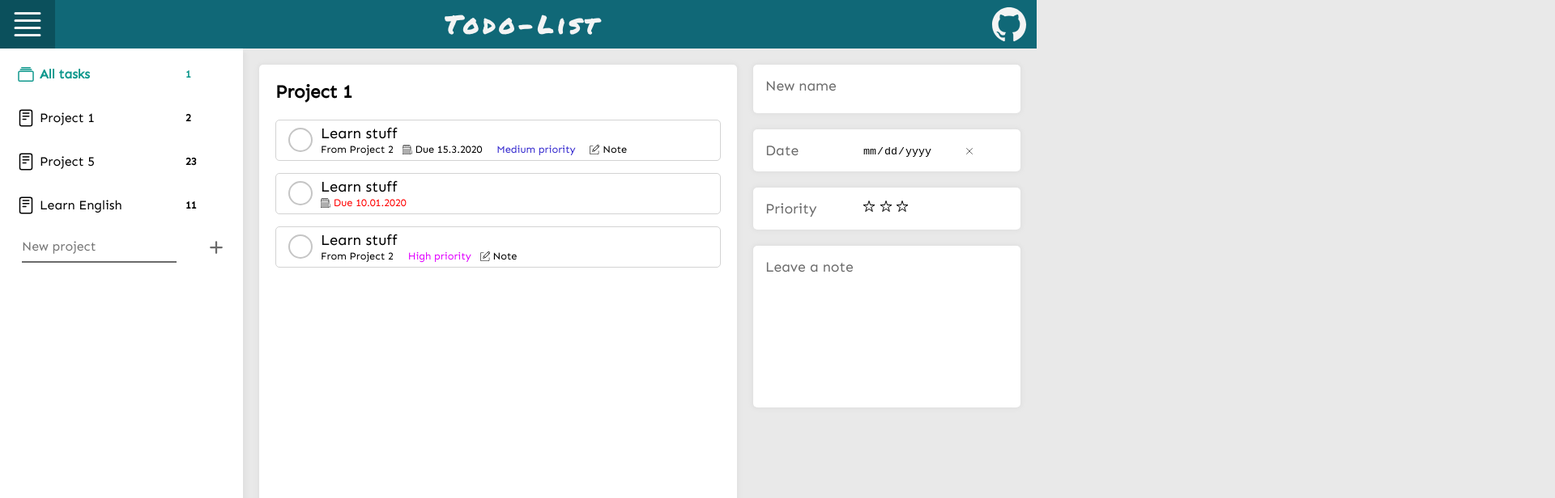
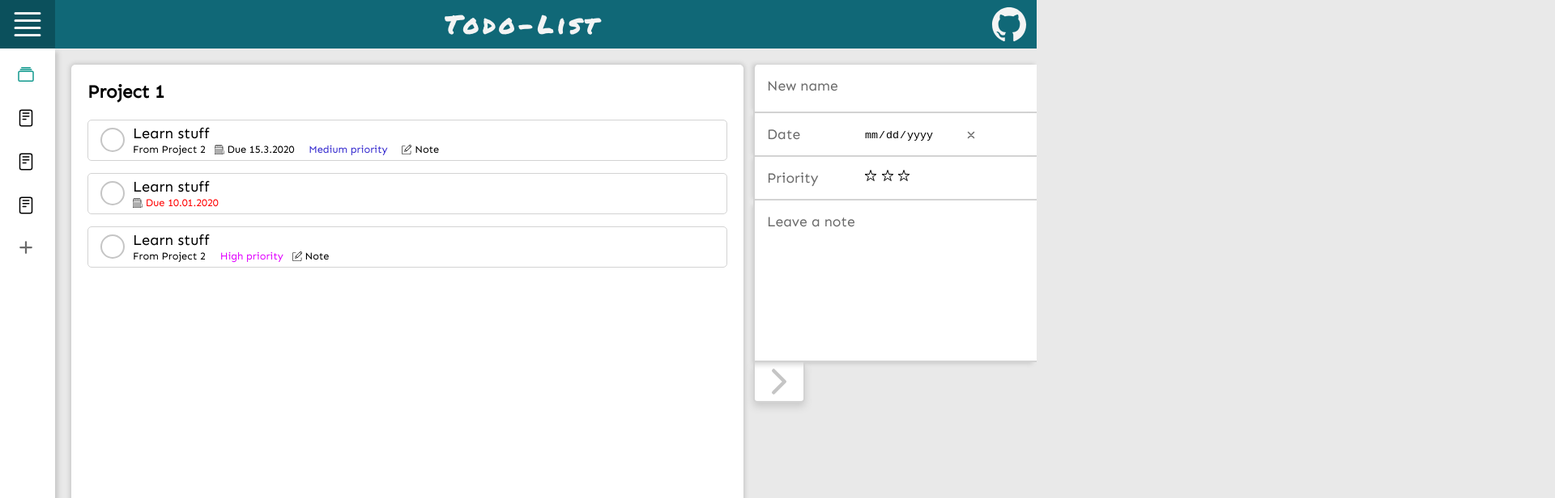
Before and after one commit to AlexRedwood/todolist2, a website built with webpack: page src/HTML/template.html in a window 1280 px wide. Both pictures are taken after a click on the element 34 px from the left and 30 px from the top of the page. Shown: the top 616 px of the page at 81% size, 1920 px wide, since content can reach past the window. Built offline with nearby package versions, Linux system fonts and the light colour scheme.

Commit message:
Add style.js, hideToLeft button and interaction.

```diff
--- a/src/HTML/template.html
+++ b/src/HTML/template.html
@@ -28,15 +28,19 @@
             <span class="project-icon">
               <ion-icon name="albums-outline"></ion-icon>
             </span>
+            <div class="project-title-count-container">
               <span class="project-name">All tasks</span>
               <span class="count-todos">1</span>
+            </div>
           </li>
           <li class="project">
             <span class="project-icon">
               <ion-icon name="reader-outline"></ion-icon>
             </span>
+            <div class="project-title-count-container">
               <span class="project-name">Project 1</span>
               <span class="count-todos">2</span>
+            </div>
             <button type="button" class="delete-project-btn">
               <ion-icon name="close-circle"></ion-icon>
             </button>
@@ -45,8 +49,10 @@
             <span class="project-icon">
               <ion-icon name="reader-outline"></ion-icon>
             </span>
+            <div class="project-title-count-container">
               <span class="project-name">Project 5 </span>
-            <span class="count-todos">23</span>
+              <span class="count-todos">232</span>
+            </div>
             <button type="button" class="delete-project-btn">
               <ion-icon name="close-circle"></ion-icon>
             </button>
@@ -55,8 +61,10 @@
             <span class="project-icon">
               <ion-icon name="reader-outline"></ion-icon>
             </span>
+            <div class="project-title-count-container">
               <span class="project-name">Learn English</span>
               <span class="count-todos">11</span>
+            </div>
             <button type="button" class="delete-project-btn">
               <ion-icon name="close-circle"></ion-icon>
             </button>
@@ -227,6 +235,10 @@
             autocomplete="off"
           ></textarea>
         </div>
+
+        <div id="close-details-btn">
+          <ion-icon name="chevron-forward-outline"></ion-icon>
+        </div>
       </aside>
     </div>
     <script src="https://unpkg.com/ionicons@5.0.0/dist/ionicons.js"></script>
--- a/src/JS/index.js
+++ b/src/JS/index.js
@@ -1,2 +1,6 @@
 import "../SCSS/style.scss";
-import html from "../HTML/template.html";
+import { showProjectContainer } from "./style.js";
+
+document
+  .getElementById("menu-icon")
+  .addEventListener("click", () => showProjectContainer());
--- /dev/null
+++ b/src/JS/style.js
@@ -0,0 +1,42 @@
+function showProjectContainer() {
+  let projectsTitleCountContainer = document.getElementsByClassName(
+    "project-title-count-container"
+  );
+  let inputProject = document.getElementById("new-todo");
+  let deleteButtons = document.getElementsByClassName("delete-project-btn");
+  let content = document.getElementById("content");
+  let submitProjectBtn = document.getElementById("submit-project");
+
+  if (content.classList.contains("hiddenToLeft")) {
+    for (let projectTitleContainer of projectsTitleCountContainer) {
+      projectTitleContainer.style.opacity = "1";
+      projectTitleContainer.style.visibility = "visible";
+    }
+
+    for (let deleteButton of deleteButtons) {
+      deleteButton.style.display = "inline-block";
+    }
+
+    inputProject.style.opacity = "1";
+    inputProject.style.visibility = "visible";
+    submitProjectBtn.style.left = "10px";
+  } else {
+    for (let projectTitleContainer of projectsTitleCountContainer) {
+      projectTitleContainer.style.opacity = "0";
+      projectTitleContainer.style.visibility = "hidden";
+    }
+
+    for (let deleteButton of deleteButtons) {
+      deleteButton.style.display = "none";
+    }
+
+    inputProject.style.opacity = "0";
+    inputProject.style.visibility = "hidden";
+    submitProjectBtn.style.left = "7px";
+  }
+
+  // Toggle animate calss from Animation.scss
+  content.classList.toggle("hiddenToLeft");
+}
+
+export { showProjectContainer };
--- a/src/SCSS/_animation.scss
+++ b/src/SCSS/_animation.scss
@@ -26,3 +26,18 @@
     opacity: 1;
   }
 }
+
+.hiddenToLeft {
+  #project-container {
+    transform: translateX(-232px);
+
+    .project-icon {
+      transform: translateX(+232px);
+    }
+  }
+
+  main {
+    width: calc(100% + 200px);
+    transform: translateX(-232px);
+  }
+}
--- a/src/SCSS/_config.scss
+++ b/src/SCSS/_config.scss
@@ -3,7 +3,7 @@ $menu-icon-bg-color: rgb(11, 80, 92);
 $header-font-color: #f4f4f4;
 
 $body-bg-color: rgb(233, 233, 233);
-$shadows-color: rgb(224, 224, 224);
+$shadows-color: rgb(202, 202, 202);
 
 $project-container-bg-color: #fff;
 $project-hover-bg-color: rgb(240, 240, 240);
--- a/src/SCSS/style.scss
+++ b/src/SCSS/style.scss
@@ -29,11 +29,11 @@ body {
   grid-template-areas:
     "header header header"
     "projects main todo-misc";
+  transition: 3s;
 }
 
 header {
   grid-area: header;
-  /*height: 60px;*/
   display: flex;
   -webkit-box-align: center;
   align-items: center;
@@ -81,6 +81,7 @@ header {
   -webkit-box-shadow: 8px 0px 5px -4px $shadows-color;
   -moz-box-shadow: 8px 0px 5px -4px $shadows-color;
   box-shadow: 8px 0px 5px -4px $shadows-color;
+  transition: transform 1s;
 
   #project-list {
     width: 280px;
@@ -96,6 +97,7 @@ header {
       word-wrap: break-word;
       white-space: normal;
       overflow: hidden;
+      transition: 0.7s;
 
       &.active {
         color: $project-active-font-color;
@@ -114,26 +116,39 @@ header {
       }
 
       .project-icon {
-        margin-right: 5px;
         font-size: 24px;
+        margin-right: 20px;
+        transition: transform 1s;
+      }
+
+      .project-title-count-container {
+        display: flex;
+        transition: opacity 0.7s, visibility 0.7s;
+        align-items: center;
+        justify-content: flex-start;
       }
 
       .project-name {
-        width: 180px;
-        max-width: 180px;
+        width: 155px;
+        max-width: 155px;
+        overflow: hidden;
+        white-space: nowrap;
+        text-overflow: ellipsis;
       }
 
       .count-todos {
-        margin-right: auto;
         font-size: 0.8em;
         font-weight: 900;
+        margin-left: auto;
+        width: 29px;
+        padding-right: 5px;
       }
 
       .delete-project-btn {
         visibility: hidden;
         position: relative;
-        /*  left: 30px; */
         font-size: 24px;
+        margin-left: auto;
         outline: none;
         border: none;
         background: $project-container-bg-color;
@@ -159,6 +174,7 @@ header {
     margin-left: 15px;
     margin-right: 0;
     display: flex;
+    transition: opacity 0.3s, visibility 0.5s;
 
     /* Input */
     #new-project {
@@ -236,6 +252,7 @@ header {
 /* Middle: Project title, todo tasks*/
 main {
   grid-area: main;
+  min-width: 377px;
   background: $main-bg-color;
   padding: 20px;
   margin: 20px;
@@ -245,6 +262,7 @@ main {
   -webkit-box-shadow: 0px 0px 5px 2px $shadows-color;
   -moz-box-shadow: 0px 0px 5px 2px $shadows-color;
   box-shadow: 0px 0px 5px 2px $shadows-color;
+  transition: transform 1s;
 
   #project-title {
     margin-bottom: 20px;
@@ -329,9 +347,7 @@ main {
     }
 
     .todo-checkbox {
-      opacity: 0;
-      position: absolute;
-      left: 99999px;
+      display: none;
     }
 
     /* Text of the todo task with details */
@@ -486,27 +502,42 @@ main {
   background: $body-bg-color;
   display: flex;
   flex-direction: column;
+  margin-top: 20px;
 
   #todo-name-changer-container,
   #date-changer,
   #priority-container,
   #note-container {
     background: $project-container-bg-color;
-    margin-right: 20px;
-    margin-top: 20px;
+    margin-right: 0px;
+    margin-top: 0px;
+    border-bottom: 2px solid $todo-border-color;
+    border-left: 2px solid $todo-border-color;
     padding: 15px;
-    border-radius: 5px;
-    -webkit-box-shadow: 0px 0px 5px 2px $shadows-color;
-    -moz-box-shadow: 0px 0px 5px 2px $shadows-color;
-    box-shadow: 0px 0px 5px 2px $shadows-color;
+    -webkit-box-shadow: -3px 0px 5px -2px $shadows-color;
+    -moz-box-shadow: -3px 0px 5px -2px $shadows-color;
+    box-shadow: -3px 0px 5px -2px $shadows-color;
   }
 
   #todo-name-changer-container {
     height: 60px;
+    border-radius: 5px 0 0 0;
+    -webkit-box-shadow: -2px -2px 5px -1px $shadows-color;
+    -moz-box-shadow: -2px -2px 5px -1px $shadows-color;
+    box-shadow: -2px -2px 5px -1px $shadows-color;
+    textarea {
+      height: 40px;
+    }
   }
 
   #note-container {
     height: 200px;
+    -webkit-box-shadow: -3px 4px 5px -2px $shadows-color;
+    -moz-box-shadow: -3px 4px 5px -2px $shadows-color;
+    box-shadow: -3px 4px 5px -2px $shadows-color;
+    textarea {
+      height: 160px;
+    }
   }
 
   #date-changer,
@@ -543,6 +574,7 @@ main {
       top: 4px;
       color: $project-form-inactive-color;
       cursor: pointer;
+      --ionicon-stroke-width: 48px;
 
       &:hover {
         color: black;
@@ -557,6 +589,7 @@ main {
   }
 
   textarea {
+    background: $project-container-bg-color;
     outline: none;
     resize: none;
     overflow: hidden;
@@ -577,8 +610,31 @@ main {
     border: none;
     cursor: pointer;
   }
+
+  #close-details-btn {
+    font-size: 48px;
+
+    ion-icon {
+      --ionicon-stroke-width: 48px;
+      background: $project-container-bg-color;
+      border-radius: 0 0 5px 5px;
+      border-left: 2px solid $todo-border-color;
+      border-right: 2px solid $todo-border-color;
+      border-bottom: 2px solid $todo-border-color;
+      width: 60px;
+      color: $project-delete-btn-color;
+      cursor: pointer;
+
+      -webkit-box-shadow: inset 0px 15px 7px -13px $shadows-color,
+        0px 5px 10px 0px $shadows-color;
+      -moz-box-shadow: inset 0px 15px 7px -13px $shadows-color,
+        0px 5px 10px 0px $shadows-color;
+      box-shadow: inset 0px 15px 7px -13px $shadows-color,
+        0px 5px 10px 0px $shadows-color;
+
+      &:hover {
+        color: $project-delete-btn-focus-color;
+      }
+    }
+  }
 }
-
-.medium-priority:hover ~ .low-priority {
-  color: $medium-priority-color;
-}
```
Also changed, not shown: dist/index.html, 4 other files. Lines whose indentation alone changed are shown as unchanged.
